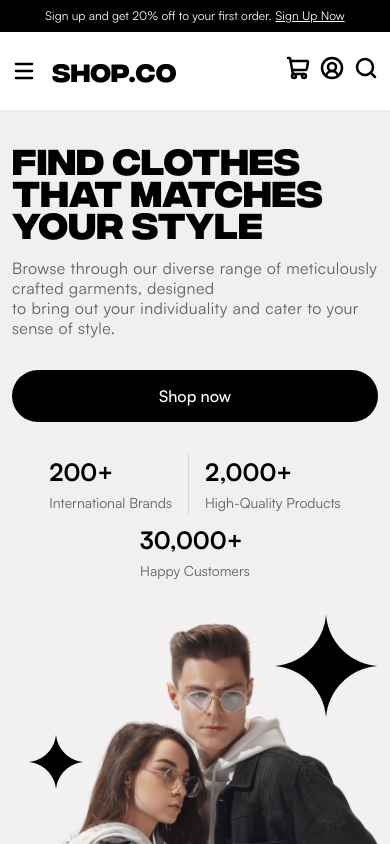
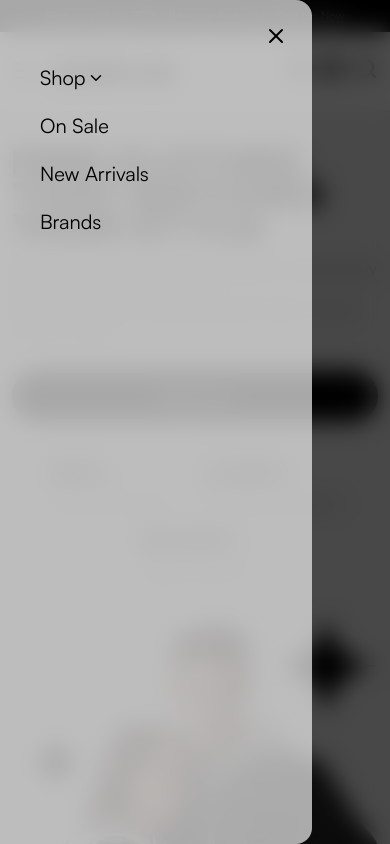
Before and after one commit to 01mehran/shopverse, a React (Vite) app: page / in a window 390 px wide. Both pictures are taken after a click on the button 24 px from the left and 70 px from the top of the page. Shown: the top 844 px of the page. Built offline with nearby package versions, Linux system fonts and the light colour scheme.

Commit message:
feat(sidebar): implement handle toggle sibar Closes #22

```diff
--- a/src/shared/components/footer/FooterBottom.tsx
+++ b/src/shared/components/footer/FooterBottom.tsx
@@ -1,7 +1,10 @@
 // Compoennts;
 import FooterLogosBox from "./FooterlogosBox";
+
 // Motion Component;
 import { motion } from "motion/react";
+
+// Data;
 import { footerImages } from "./data/footerPaymentLogos";
 
 export default function FooterBottom() {
--- a/src/shared/components/Header.tsx
+++ b/src/shared/components/header/Header.tsx
@@ -1,8 +1,12 @@
 // React Router Dom;
 import { Link } from "react-router-dom";
 
+// React Hooks;
+import { useState } from "react";
+
 // Components;
-import Container from "./Container";
+import Container from "../Container";
+import Sidebar from "./Sidebar";
 
 // Motion Component;
 import { motion } from "motion/react";
@@ -17,6 +21,12 @@ import {
 } from "lucide-react";
 
 export default function Header() {
+  const [isSidebarOpen, setIsSidebarOpen] = useState<boolean>(false);
+
+  const handleToggleSidebar = () => {
+    setIsSidebarOpen((prev) => !prev);
+  };
+
   return (
     <motion.header
       initial={{ y: -20, opacity: 0 }}
@@ -24,11 +34,19 @@ export default function Header() {
       viewport={{ once: true }}
       transition={{ duration: 0.5, delay: 0.2 }}
     >
+      <Sidebar
+        isSidebarOpen={isSidebarOpen}
+        handleToggleSidebar={handleToggleSidebar}
+      />
+
       <Container>
         <header className="flex w-full items-center justify-between py-5">
           <div className="flex items-center gap-4">
             {/* Mobile Menu Button */}
-            <button className="blcok xl:hidden">
+            <button
+              onClick={handleToggleSidebar}
+              className={`blcok cursor-pointer xl:hidden ${isSidebarOpen}`}
+            >
               <Menu strokeWidth={2.5} size={24} />
             </button>
 
--- /dev/null
+++ b/src/shared/components/header/Sidebar.tsx
@@ -0,0 +1,77 @@
+// Motion Component;
+import { AnimatePresence, motion } from "motion/react";
+
+// Icons;
+import { ChevronDown, X } from "lucide-react";
+
+type SidbarProps = {
+  isSidebarOpen: boolean;
+  handleToggleSidebar: () => void;
+};
+
+export default function Sidebar({
+  isSidebarOpen,
+  handleToggleSidebar,
+}: SidbarProps) {
+  return (
+    <AnimatePresence>
+      {isSidebarOpen && (
+        <>
+          {/* Overlay */}
+          <motion.div
+            initial={{ opacity: 0 }}
+            animate={{ opacity: 1 }}
+            exit={{ opacity: 0 }}
+            transition={{ duration: 0.2 }}
+            onClick={handleToggleSidebar}
+            className="fixed inset-0 z-40 bg-black/70 backdrop-blur-md xl:hidden"
+          />
+
+          {/* Sidebar */}
+          <motion.aside
+            initial={{ x: "-100%" }}
+            animate={{ x: 0 }}
+            exit={{ x: "-100%" }}
+            transition={{
+              duration: 0.35,
+              ease: "easeOut",
+            }}
+            className="bg-bg-muted/70 fixed top-0 left-0 z-50 h-screen w-[80vw] max-w-100 rounded-r-2xl xl:hidden"
+          >
+            <button
+              onClick={handleToggleSidebar}
+              className="absolute top-6 right-6 cursor-pointer"
+            >
+              <X />
+            </button>
+
+            <nav className="mt-16">
+              <ul className="flex flex-col items-start gap-5 px-10">
+                <li className="navigation-links text-xl">
+                  <a className="flex items-center gap-px">
+                    Shop
+                    <span>
+                      <ChevronDown size={18} />
+                    </span>
+                  </a>
+                </li>
+
+                <li className="navigation-links text-xl">
+                  <a>On Sale</a>
+                </li>
+
+                <li className="navigation-links text-xl">
+                  <a>New Arrivals</a>
+                </li>
+
+                <li className="navigation-links text-xl">
+                  <a>Brands</a>
+                </li>
+              </ul>
+            </nav>
+          </motion.aside>
+        </>
+      )}
+    </AnimatePresence>
+  );
+}
--- a/src/shared/components/index.ts
+++ b/src/shared/components/index.ts
@@ -1,5 +1,5 @@
 export { default as TopBar } from "./TopBar";
-export { default as Header } from "./Header";
+export { default as Header } from "./header/Header";
 export { default as ProductCard } from "./ProductCard";
 export { default as Container } from "./Container";
 export { default as Footer } from "./footer/Footer";
```
